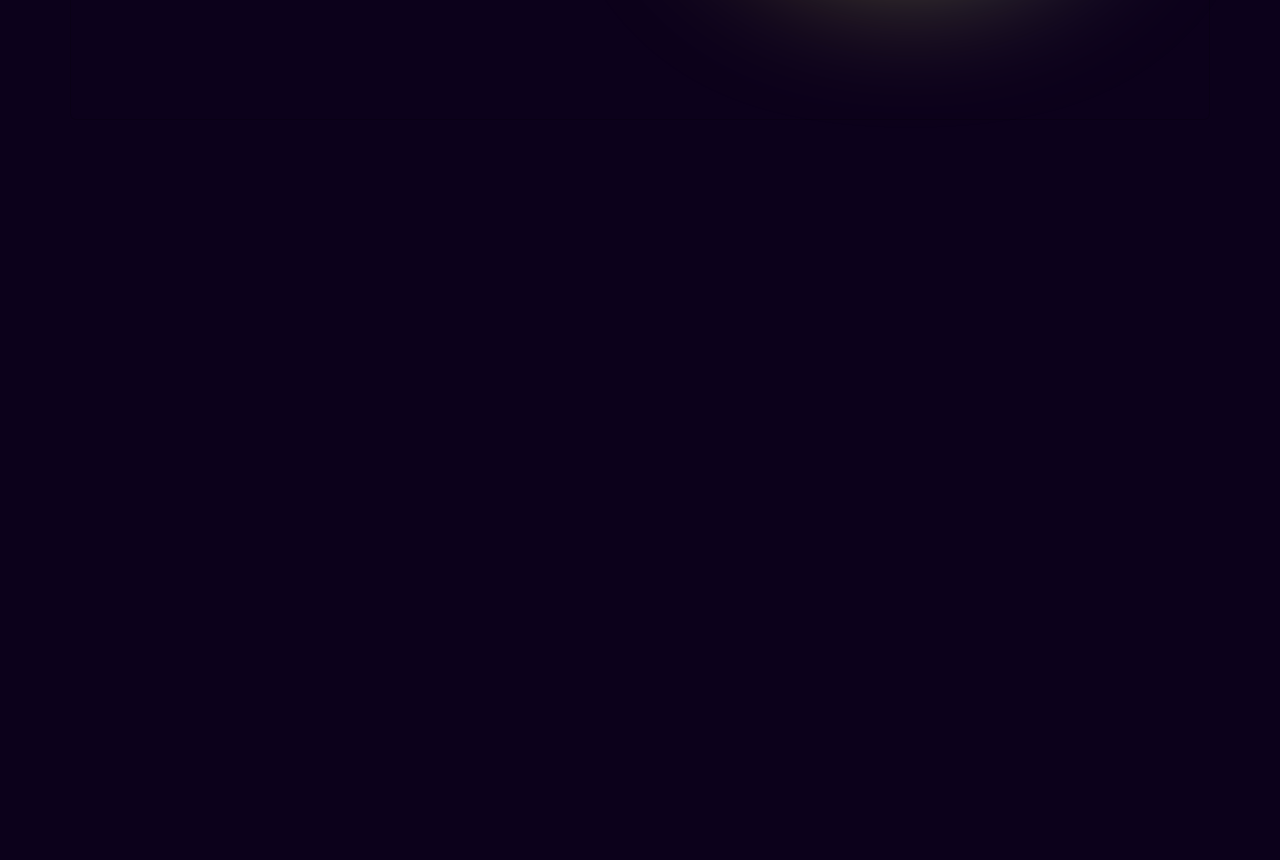
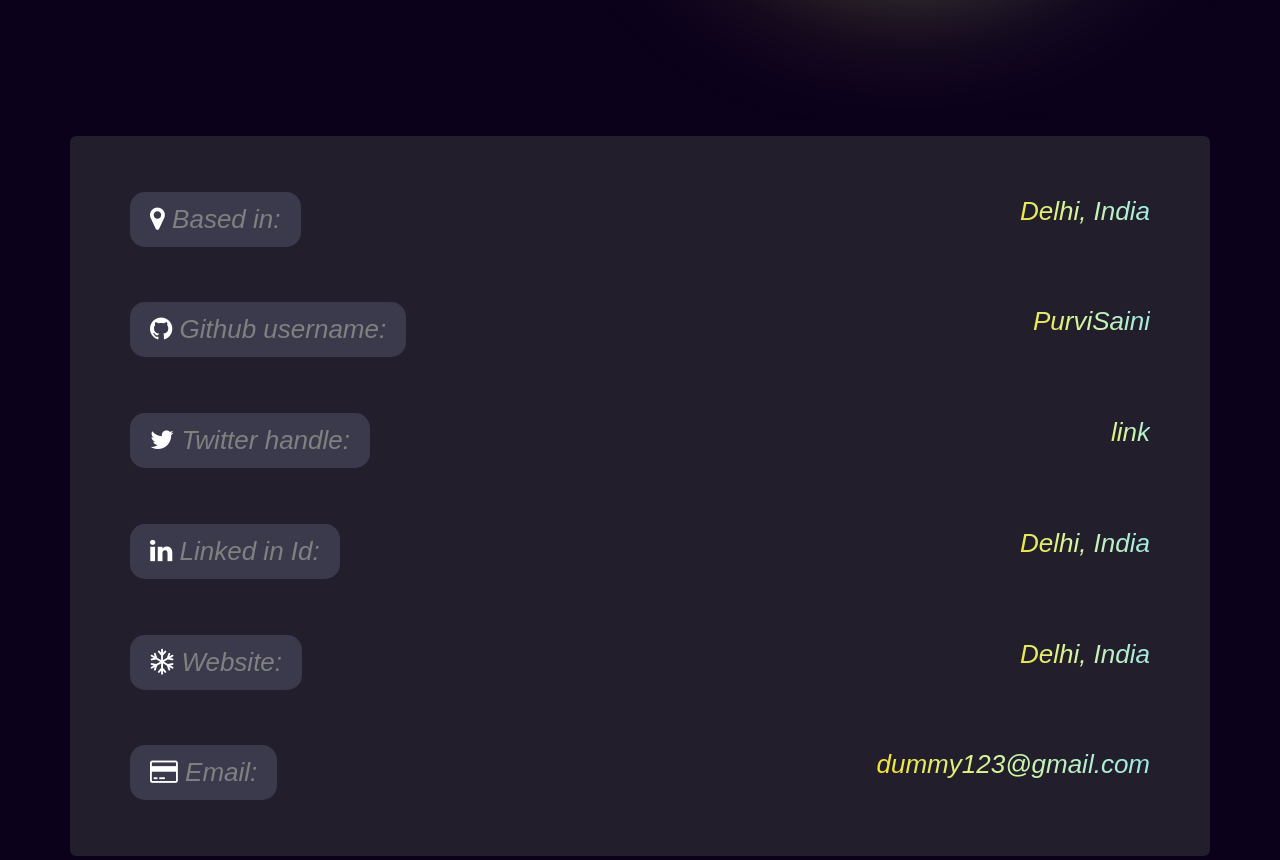
Before and after one commit to PurviSaini/purvi-saini, a React (Create React App) app: page / in a window 1280 px wide. Shown: the part 660-1520 px from the top of the page. Before the commit the page ends 804 px from the top, so only its background shows below. Built offline with nearby package versions, Linux system fonts and the light colour scheme.

Commit message:
basic UI of Contact component added

```diff
--- a/public/index.html
+++ b/public/index.html
@@ -9,6 +9,9 @@
       name="description"
       content="Web site created using create-react-app"
     />
+    <!-- /font awesome -->
+    <link rel="stylesheet" href="https://cdnjs.cloudflare.com/ajax/libs/font-awesome/4.7.0/css/font-awesome.min.css">
+    <!-- bootstrap -->
     <link href="https://cdn.jsdelivr.net/npm/bootstrap@5.3.1/dist/css/bootstrap.min.css" rel="stylesheet" integrity="sha384-4bw+/aepP/YC94hEpVNVgiZdgIC5+VKNBQNGCHeKRQN+PtmoHDEXuppvnDJzQIu9" crossorigin="anonymous">
     <script src="https://cdn.jsdelivr.net/npm/bootstrap@5.3.1/dist/js/bootstrap.bundle.min.js" integrity="sha384-HwwvtgBNo3bZJJLYd8oVXjrBZt8cqVSpeBNS5n7C8IVInixGAoxmnlMuBnhbgrkm" crossorigin="anonymous"></script>
     <link rel="apple-touch-icon" href="%PUBLIC_URL%/logo192.png" />
--- a/src/App.js
+++ b/src/App.js
@@ -1,11 +1,13 @@
 import './App.css';
 import Navbar from "./Components/Navbar"
 import Home from "./Components/Home"
+import Contact from "./Components/Contact"
 function App() {
   return (
     <div className="App">
       <Navbar />
       <Home />
+      <Contact />
     </div>
   );
 }
--- /dev/null
+++ b/src/Components/Contact.css
@@ -0,0 +1,25 @@
+.contact,.wrapper,.description{
+    background-color: #231E2C;
+    font-style: italic;
+
+}
+.description{
+background: rgb(251,224,21);
+background: linear-gradient(50deg, rgba(251,224,21,1) 0%, rgba(211,247,161,1) 48%, rgba(153,233,237,1) 97%);
+-webkit-text-fill-color: transparent;
+-webkit-background-clip: text;
+
+}
+
+.social{
+    background-color: #3B3A4D;
+    padding: 8px 20px;
+    border-radius: 15px;
+    color: gray;
+}
+.social:hover{
+    border: 1px rgb(52, 225, 248) solid;
+}
+i{
+    background-color: #3B3A4D;
+}
--- /dev/null
+++ b/src/Components/Contact.js
@@ -0,0 +1,41 @@
+import "./Contact.css"
+function Contact(){
+    return(
+        <div className=" my-1 contact container rounded d-flex justify-content-evenly flex-column align-items-end px-5" id="contact">
+
+            <div className="container-fluid  d-flex justify-content-between wrapper">
+                 <div className="social"> <i className="fa fa-map-marker" /> Based in: </div>
+                <div className="description">Delhi, India</div>
+            </div>
+
+            <div className="container-fluid  d-flex justify-content-between wrapper">
+                <div className="social"><i className="fa fa-github" /> Github username: </div>
+                <div className="description">PurviSaini</div>
+            </div>
+
+            <div className="container-fluid  d-flex justify-content-between wrapper">
+                <div className="social"><i className="fa fa-twitter" /> Twitter handle: </div>
+                <div className="description">link</div>
+            </div>
+
+            <div className="container-fluid  d-flex justify-content-between wrapper">
+                <div className="social"><i className="fa fa-linkedin" /> Linked in Id: </div>
+                <div className="description">Delhi, India</div>
+            </div>
+
+            <div className="container-fluid  d-flex justify-content-between wrapper">
+                <div className="social"><i className="fa fa-snowflake-o" /> Website: </div>
+                <div className="description">Delhi, India</div>
+            </div>
+
+            <div className="container-fluid  d-flex justify-content-between wrapper">
+                <div className="social"><i className="fa fa-credit-card" /> Email: </div>
+                <div className="description">dummy123@gmail.com</div>
+            </div>
+
+        </div>
+    );
+
+}
+
+export default Contact;
--- a/src/Components/Navbar.js
+++ b/src/Components/Navbar.js
@@ -27,7 +27,7 @@ function Navbar() {
           </a>
         </li>
           <li>
-          <a className="nav-link " aria-current="page" href="#">
+          <a className="nav-link " aria-current="page" href="#contact">
             Contact
           </a>
           </li>
```
